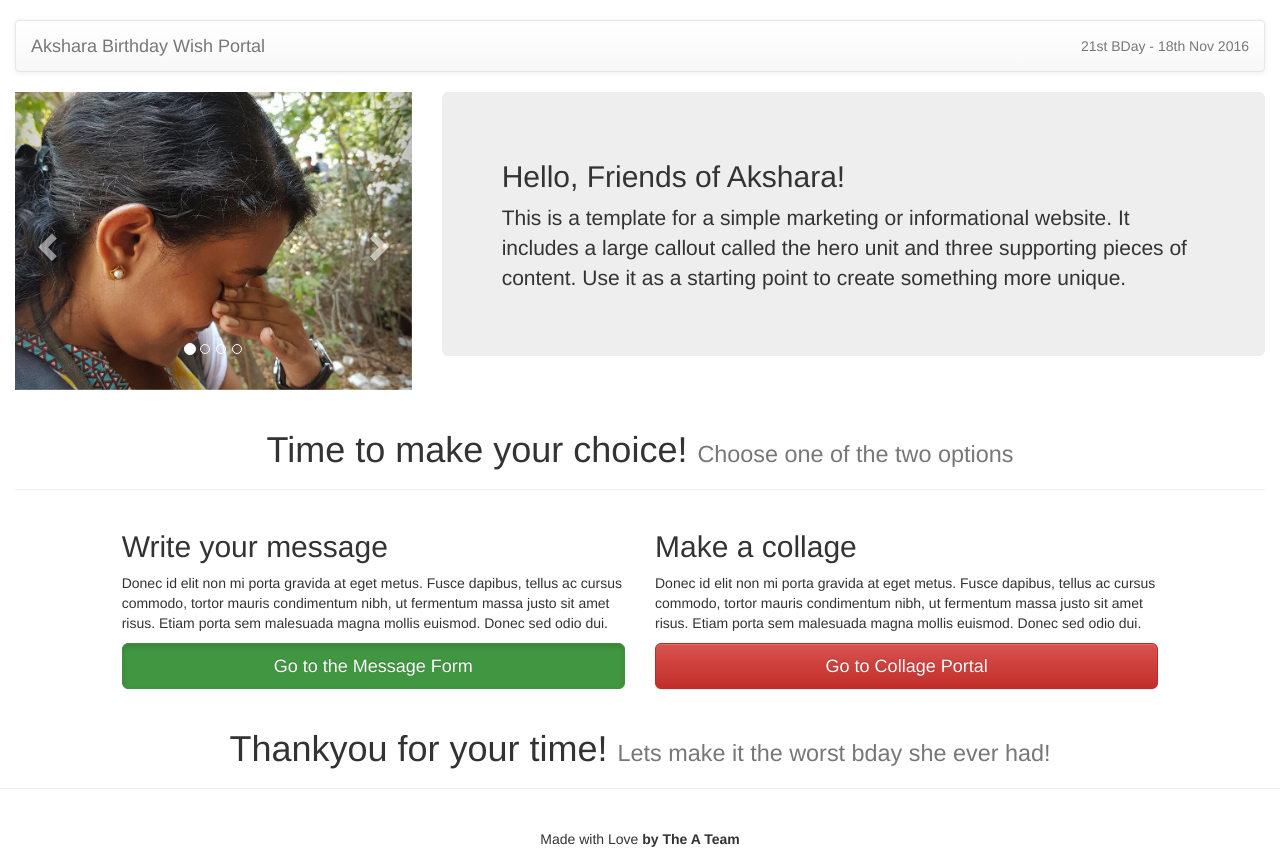
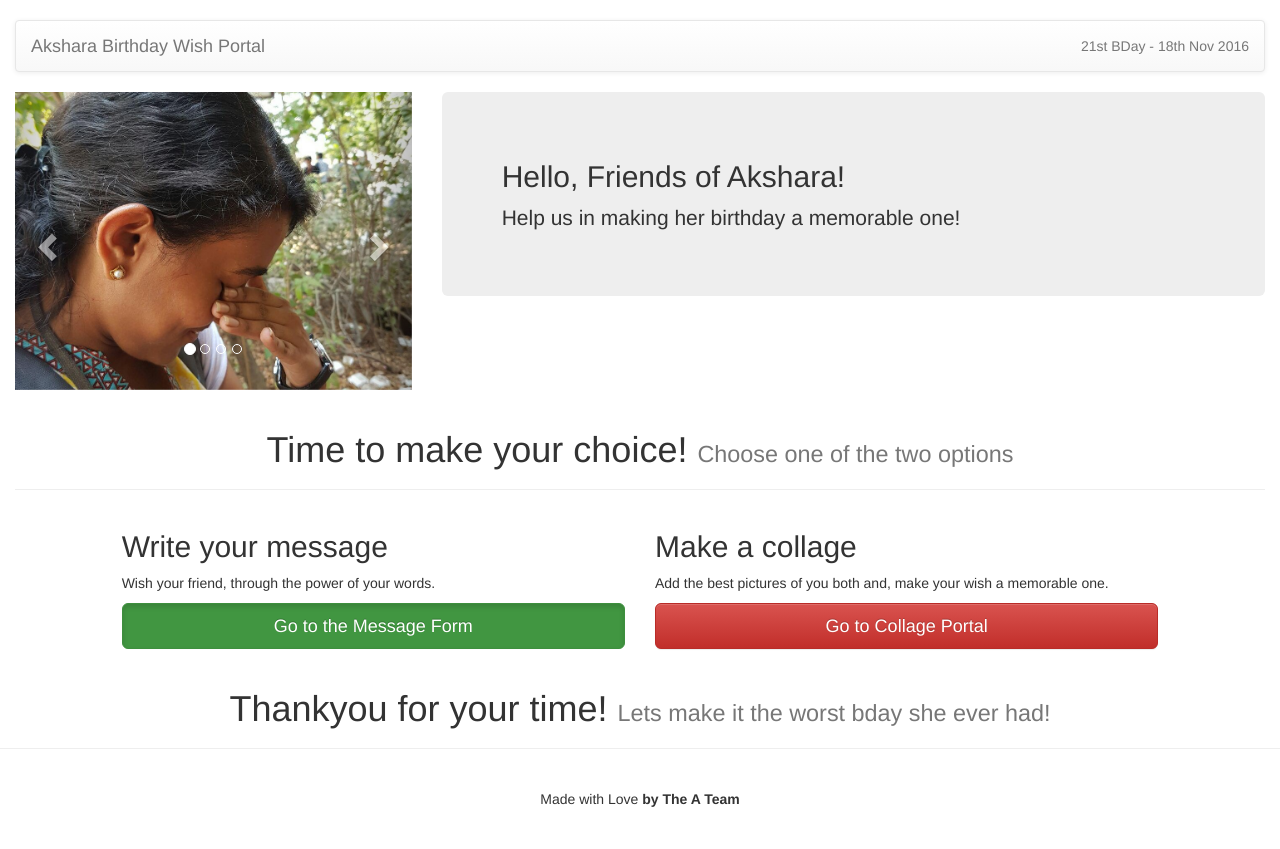
Before and after one commit to senthil-ramasamy/akbdaymain, a plain HTML site: page index.html in a window 1280 px wide. After the commit the page ends 809 px from the top, so only its background shows below. Drawn offline with nearby package versions, Linux system fonts and the light colour scheme; a script that the page names is missing; some icons are missing.

Commit message:
Added content and links

```diff
--- a/index.html
+++ b/index.html
@@ -87,7 +87,7 @@
 							Hello, Friends of Akshara!
 						</h2>
 						<p>
-							This is a template for a simple marketing or informational website. It includes a large callout called the hero unit and three supporting pieces of content. Use it as a starting point to create something more unique.<BR/>
+							Help us in making her birthday a memorable one!<BR/>
 						</p>
 						<p>
 						</p>
@@ -110,22 +110,22 @@
 				Write your message
 			</h2>
 			<p>
-				Donec id elit non mi porta gravida at eget metus. Fusce dapibus, tellus ac cursus commodo, tortor mauris condimentum nibh, ut fermentum massa justo sit amet risus. Etiam porta sem malesuada magna mollis euismod. Donec sed odio dui.
+				Wish your friend, through the power of your words.
 			</p>
-			<button type="button" class="btn active btn-block btn-lg btn-success">
+			<a href="https://vishwanath5.typeform.com/to/zWxFOC"> <button type="button" class="btn active btn-block btn-lg btn-success">
 				Go to the Message Form
-			</button>
+			</button></a>
 		</div>
 		<div class="col-md-5">
 			<h2>
 				Make a collage
 			</h2>
 			<p>
-				Donec id elit non mi porta gravida at eget metus. Fusce dapibus, tellus ac cursus commodo, tortor mauris condimentum nibh, ut fermentum massa justo sit amet risus. Etiam porta sem malesuada magna mollis euismod. Donec sed odio dui.
+				Add the best pictures of you both and, make your wish a memorable one.
 			</p>
-			<button type="button" class="btn btn-lg btn-block btn-danger">
+			<a href="http://senthiran.co"><button type="button" class="btn btn-lg btn-block btn-danger">
 				Go to Collage Portal
-			</button>
+			</button></a>
 		</div>
 		<div class="col-md-1">
 		</div>
```
